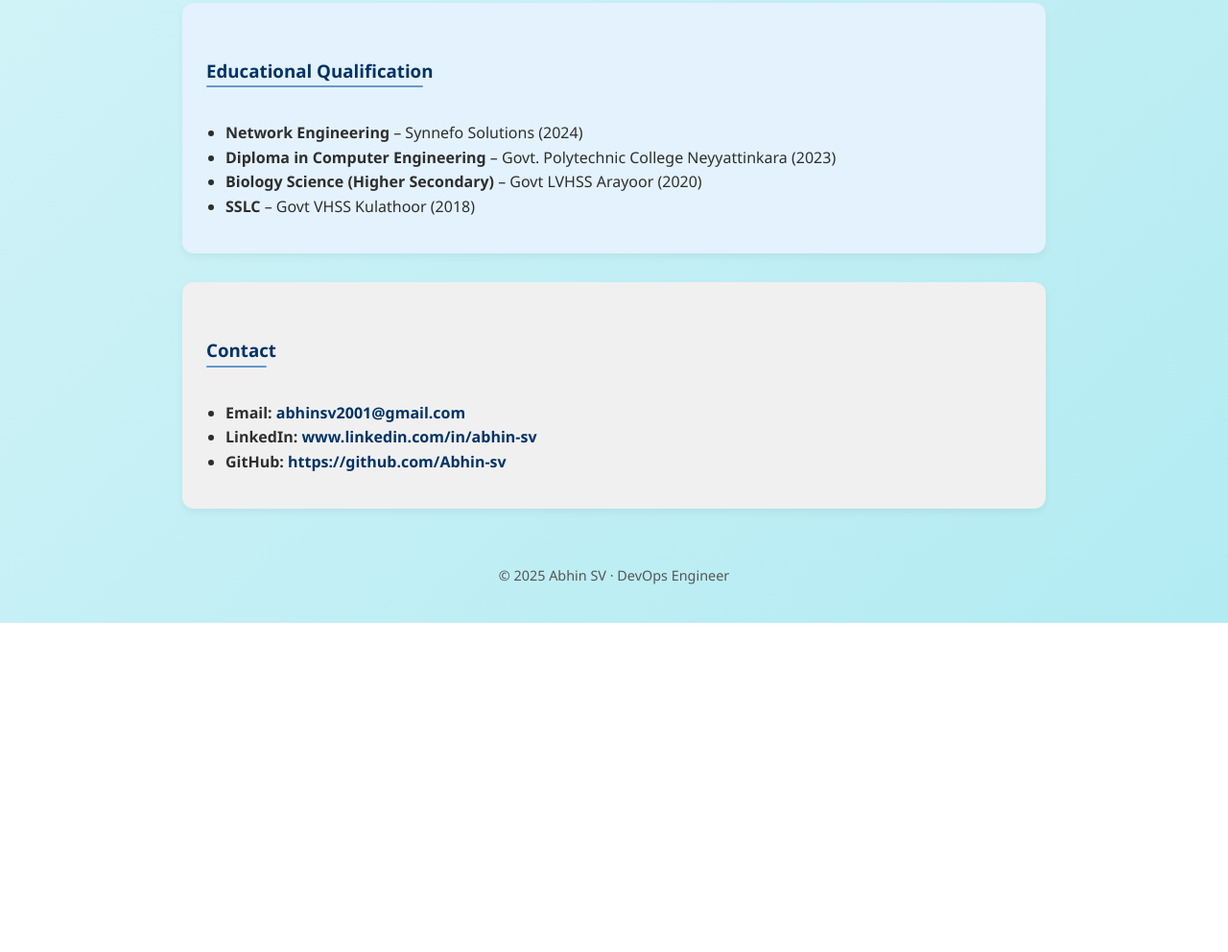
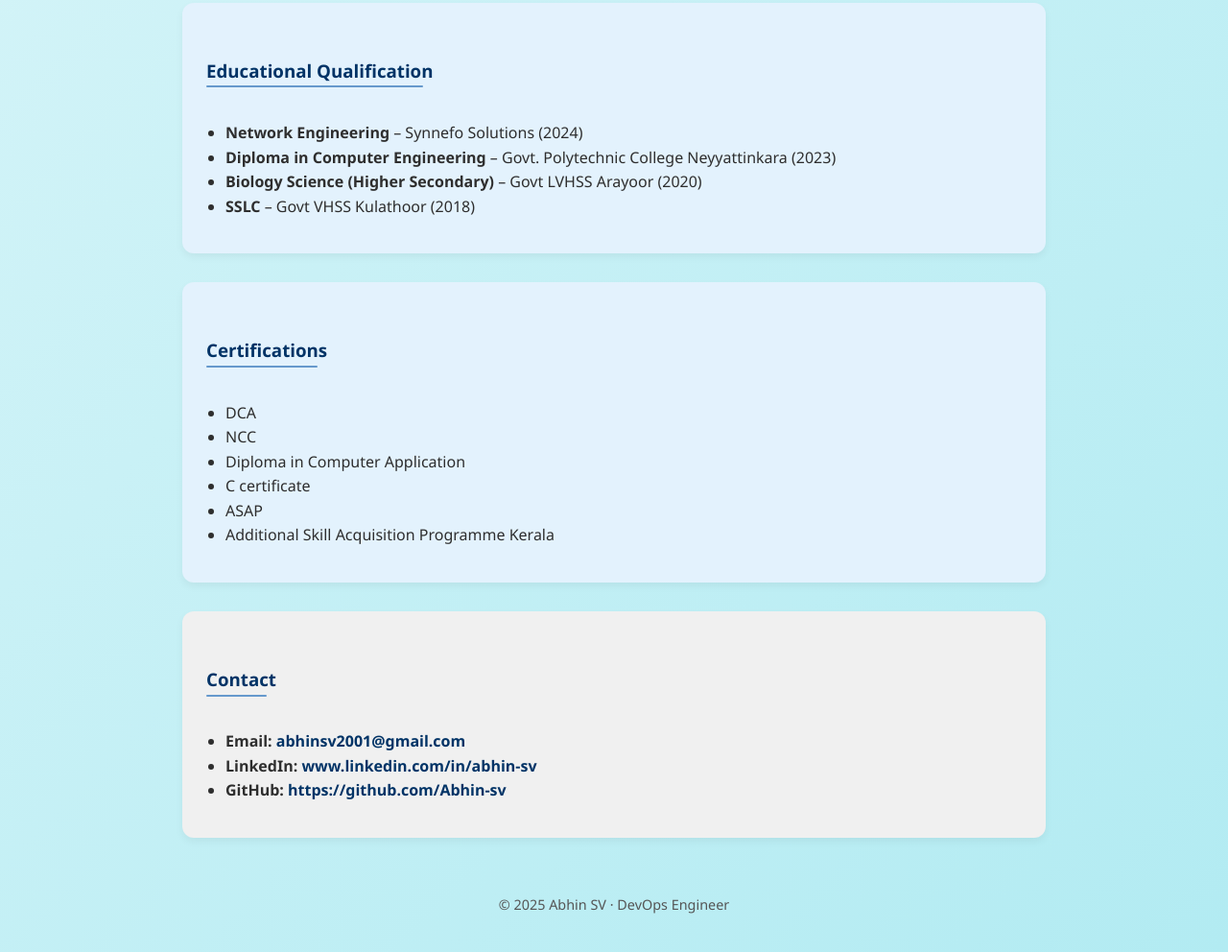
Before and after one commit to Abhin-sv/abhin-sv.github.io, a plain HTML site: page index.html in a window 1280 px wide. Shown: the part 1047-2039 px from the top of the page at 96% size. Before the commit the page ends 1696 px from the top, so only its background shows below. Drawn offline with Linux system fonts and the light colour scheme.

Commit message:
Update index.html

```diff
--- a/index.html
+++ b/index.html
@@ -189,6 +189,19 @@
     </ul>
   </section>
 
+  <!-- New Certifications Section Added Here -->
+  <section>
+    <h3>Certifications</h3>
+    <ul>
+      <li>DCA</li>
+      <li>NCC</li>
+      <li>Diploma in Computer Application</li>
+      <li>C certificate</li>
+      <li>ASAP</li>
+      <li>Additional Skill Acquisition Programme Kerala</li>
+    </ul>
+  </section>
+
   <section class="contact">
     <h3>Contact</h3>
     <ul>
```
